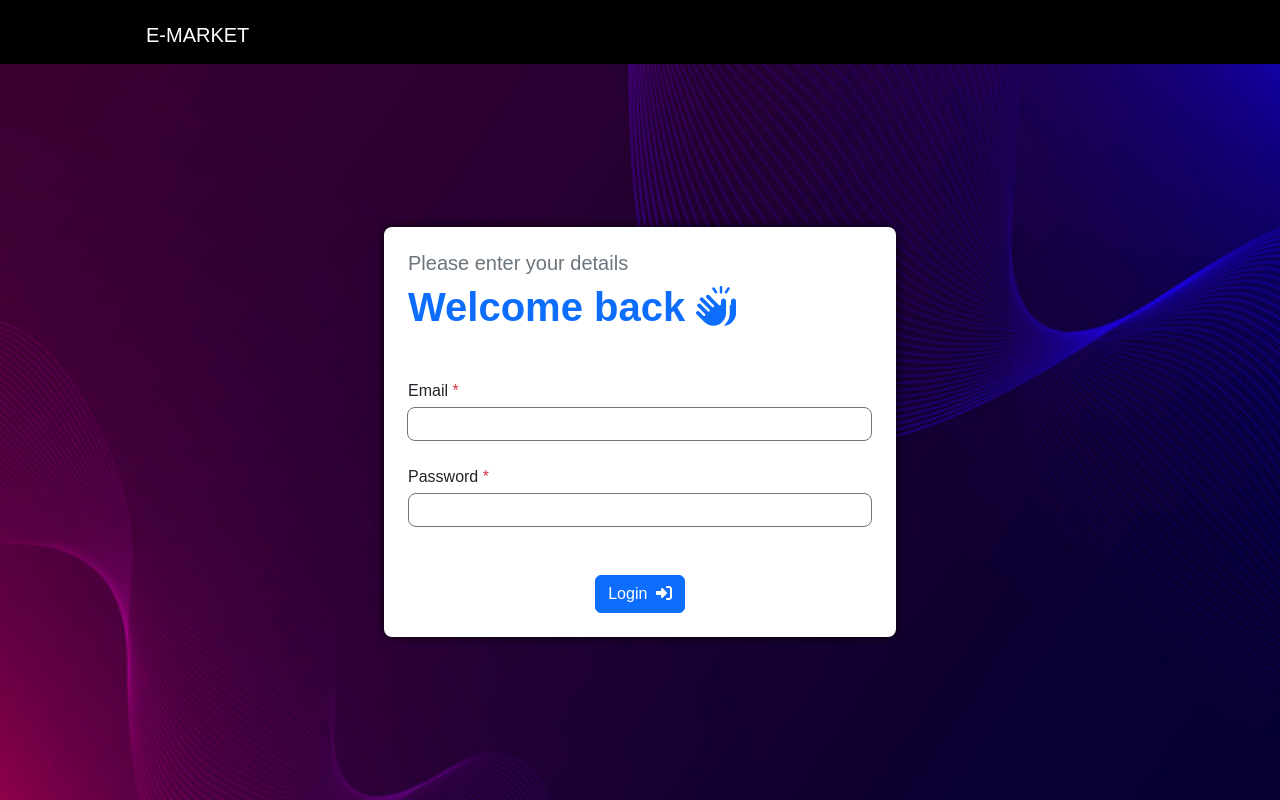
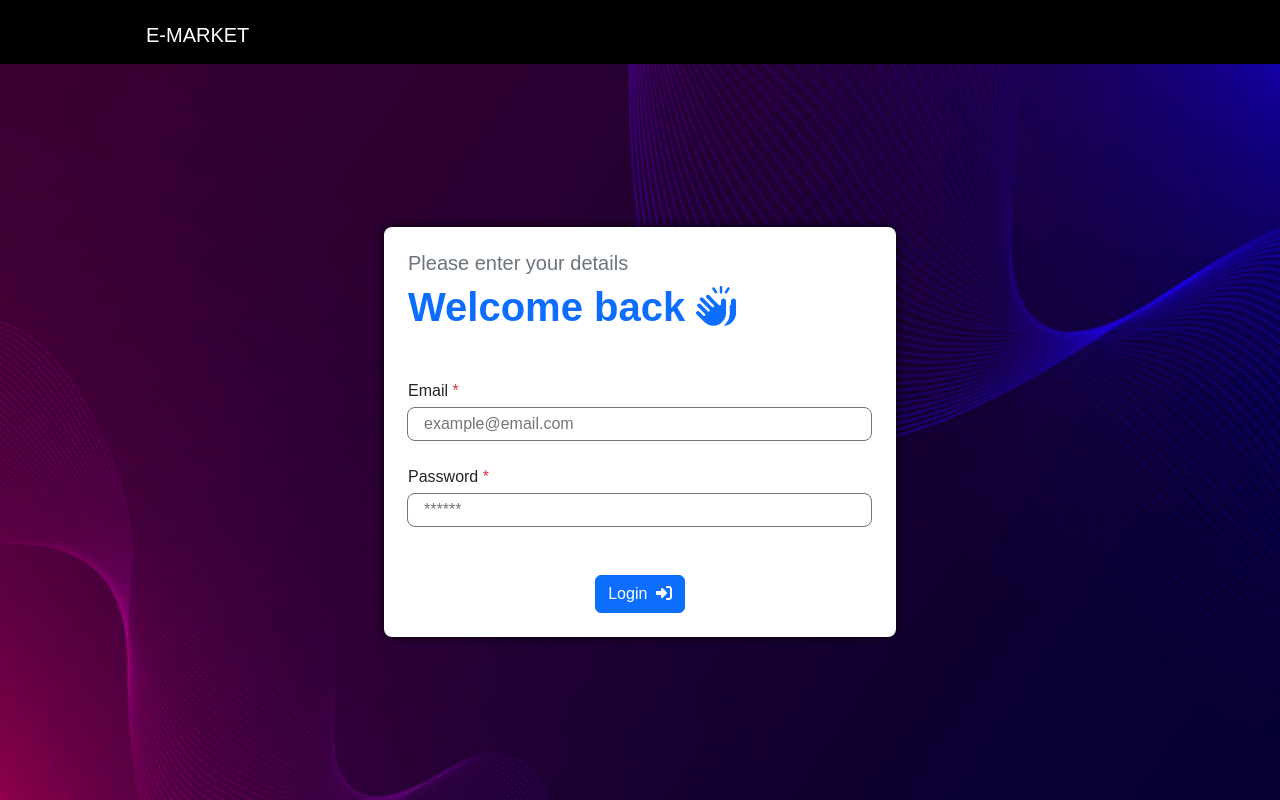
Before and after one commit to Kamel-Amen/e-market, a React (Vite) app: page / in a window 1280 px wide. Built offline with nearby package versions, Linux system fonts and the light colour scheme; no server answers; a web font is replaced by a local one.

Commit message:
updating login component

```diff
--- a/src/components/Login.jsx
+++ b/src/components/Login.jsx
@@ -8,11 +8,12 @@ import {
 } from '@fortawesome/free-solid-svg-icons';
 import { useNavigate } from 'react-router-dom';
 import { toast } from 'react-toastify';
-import ErrorIcon from '../../public/assets/images/gifs/error.gif';
 
 const Login = () => {
   const [email, setEmail] = useState('');
   const [password, setPassword] = useState('');
+  const [emailError, setEmailError] = useState(false);
+  const [passwordError, setPasswordError] = useState(false);
   const navigate = useNavigate();
 
   const handleFormSubmit = (e) => {
@@ -22,9 +23,13 @@ const Login = () => {
       navigate('/options');
     } else if (!email) {
       toast.error('Please fill your email !');
+      setEmailError(true);
+      setPasswordError(false);
       return;
     } else if (!password) {
       toast.error('Please enter your password !');
+      setPasswordError(true);
+      setEmailError(false);
       return;
     } else {
       toast.error('There is an error, please try again later !');
@@ -70,17 +75,22 @@ const Login = () => {
               Email <span className='text-danger'>*</span>
             </label>
             <input
+              name='email'
               type='email'
-              name='email'
               id='email'
-              className='mb-4 border border-secondary rounded-3 py-1 px-3'
+              className={
+                'mb-4 rounded-3 py-1 px-3' +
+                (emailError
+                  ? ' border border-danger shake-input'
+                  : ' border border-secondary')
+              }
               onChange={(e) => setEmail(e.target.value)}
+              placeholder='example@email.com'
               required
-              data-aos='fade-right'
-              data-aos-duration='1500'
             />
           </div>
 
+          <div className='input-group d-flex flex-column'>
             <label htmlFor='password' className='mb-1'>
               Password <span className='text-danger'>*</span>
             </label>
@@ -88,12 +98,17 @@ const Login = () => {
               type='password'
               name='password'
               id='password'
-            className='mb-5 border border-secondary rounded-3 py-1 px-3'
+              className={
+                'mb-5 rounded-3 py-1 px-3' +
+                (passwordError
+                  ? ' border border-danger shake-input'
+                  : ' border border-secondary')
+              }
               onChange={(e) => setPassword(e.target.value)}
+              placeholder='******'
               required
-            data-aos='fade-right'
-            data-aos-duration='1500'
             />
+          </div>
 
           <button
             type='submit'
```
Also changed, not shown: src/Style.scss (+35 -0 lines), public/assets/images/gifs/error.gif (deleted), src/Style.css. Lines whose indentation alone changed are shown as unchanged.
